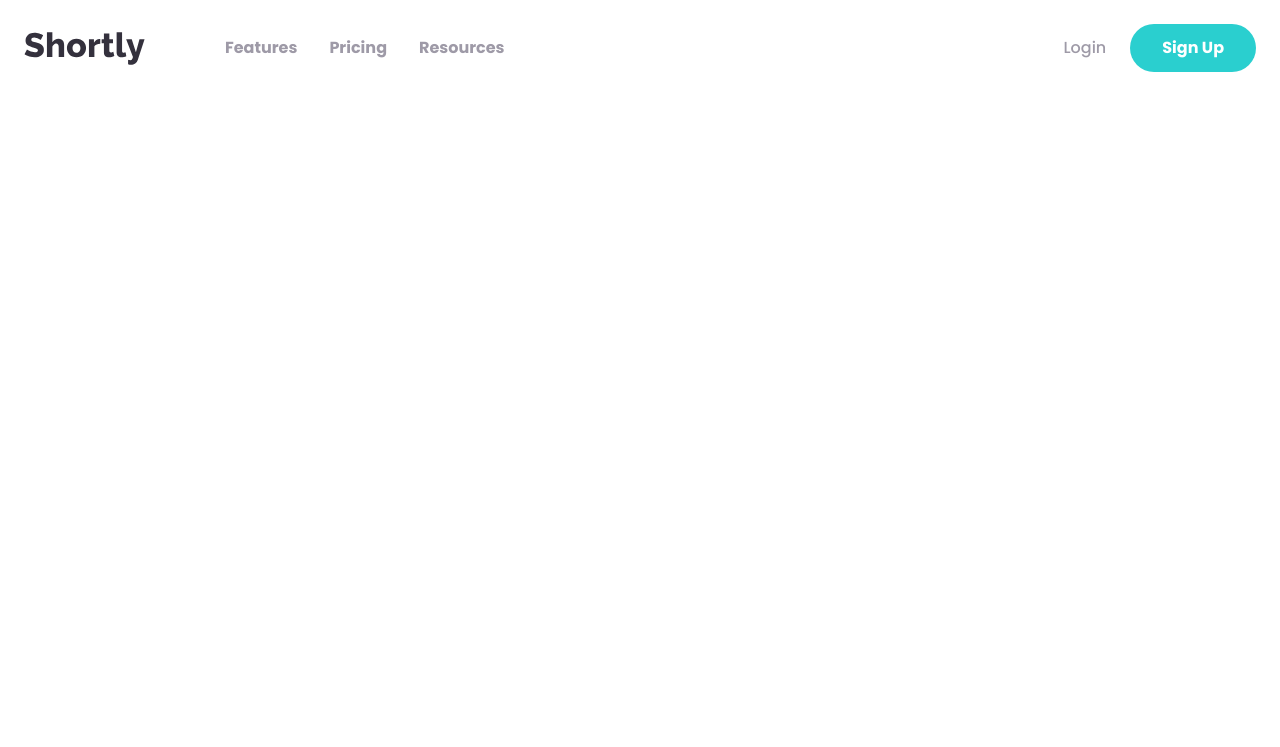
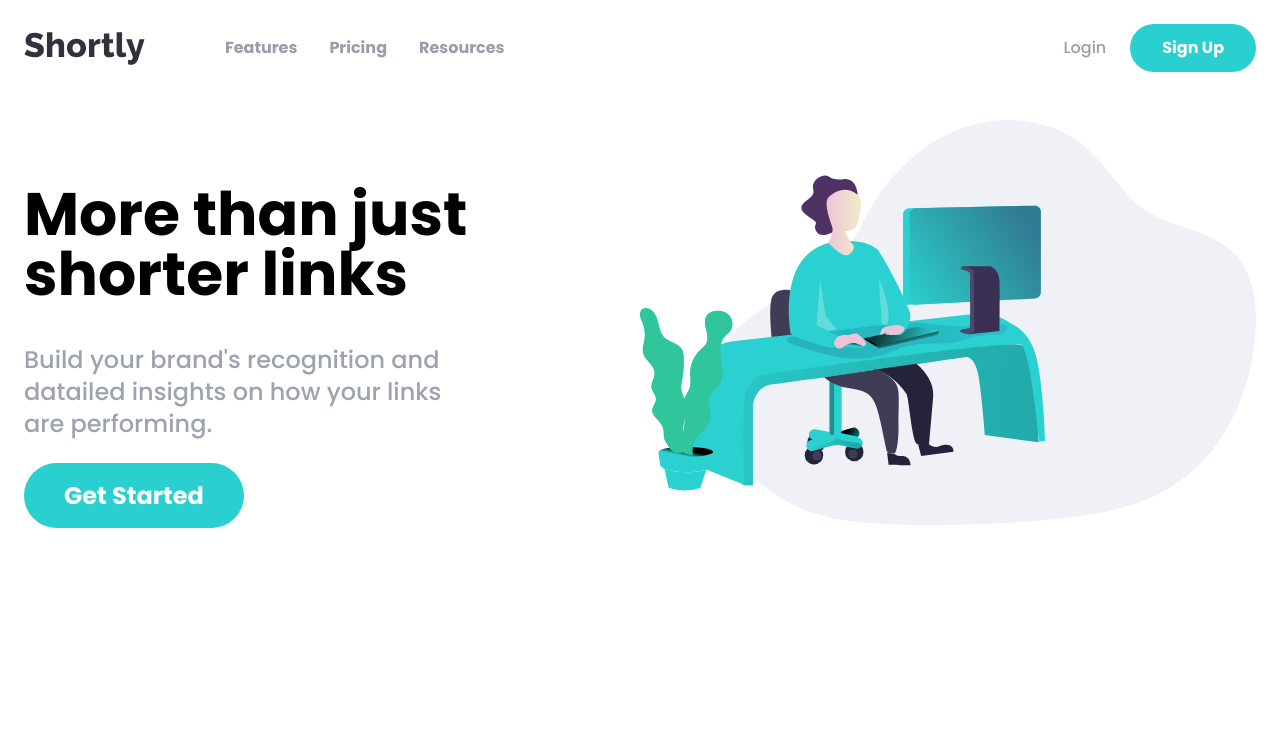
Before and after one commit to Jithin-b-p/shortly, a website built with Vite: page index.html in a window 1280 px wide. Built offline with nearby package versions, Linux system fonts and the light colour scheme.

Commit message:
adding the hero section

```diff
--- a/index.html
+++ b/index.html
@@ -43,6 +43,37 @@
       </div>
       <!-- @todo mobile menu -->
     </nav>
+    <!-- hero section -->
+    <section id="hero">
+      <!-- hero container -->
+      <div class="container flex flex-col-reverse p-6 mx-auto lg:flex-row">
+        <!-- content container -->
+        <div class="flex flex-col space-y-10 mb-44 lg:mt-16 lg:w-1/2 xl:mb-52">
+          <h1
+            class="text-5xl font-bold text-center lg:text-6xl lg:max-w-md lg:text-left"
+          >
+            More than just shorter links
+          </h1>
+          <p
+            class="text-2xl text-center text-gray-400 lg:max-w-md lg:text-left"
+          >
+            Build your brand's recognition and datailed insights on how your
+            links are performing.
+          </p>
+          <div class="mx-auto lg:mx-0">
+            <a
+              href="#"
+              class="px-10 py-5 text-2xl font-bold text-white rounded-full bg-cyan lg:py-4 hover:opacity-70"
+              >Get Started</a
+            >
+          </div>
+        </div>
+        <!-- image -->
+        <div class="mx-auto mb-24 md:w-180 lg:mb-0 lg:w-1/2">
+          <img src="/images/illustration-working.svg" alt="" />
+        </div>
+      </div>
+    </section>
 
     <script type="module" src="/main.js"></script>
   </body>
```
